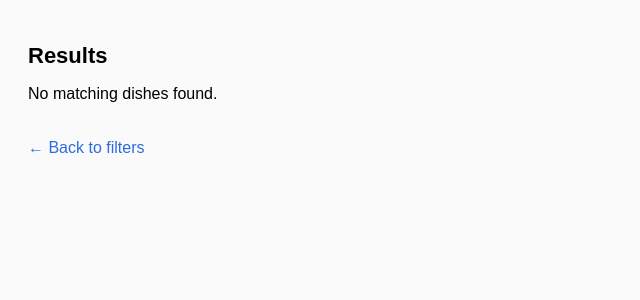
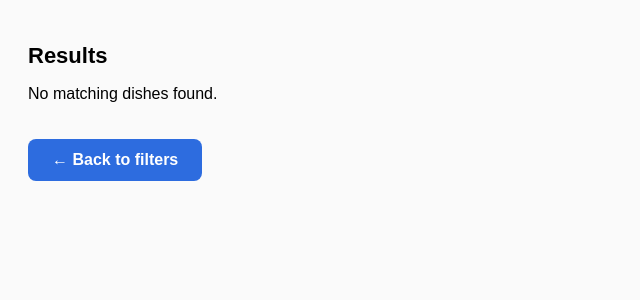
Before and after one commit to jacquesc99/restaurant-app, a Flask app: template templates/results.html in a window 1280 px wide. Shown: the top 300 px of the page, without its empty margins (0-640 px from the left). Run offline with Flask 3, Linux system fonts and the light colour scheme; the template is opened without the code that fills it, so the values that code supplies are empty.

Commit message:
back button change

```diff
--- a/templates/results.html
+++ b/templates/results.html
@@ -53,11 +53,16 @@
     display: inline-block;
     margin-top: 20px;
     text-decoration: none;
-            color: #2d6cdf;
+    background: #2d6cdf;
+    color: white;
+    padding: 12px 24px;
+    border-radius: 8px;
+    font-size: 16px;
+    font-weight: bold;
 }
 
 .back:hover {
-            text-decoration: underline;
+    background: #1a4fa8;
 }
     </style>
 </head>
```
Lines whose indentation alone changed are shown as unchanged.
